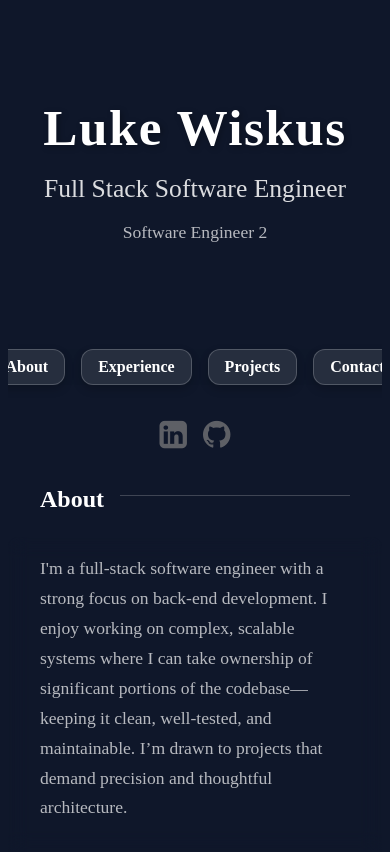
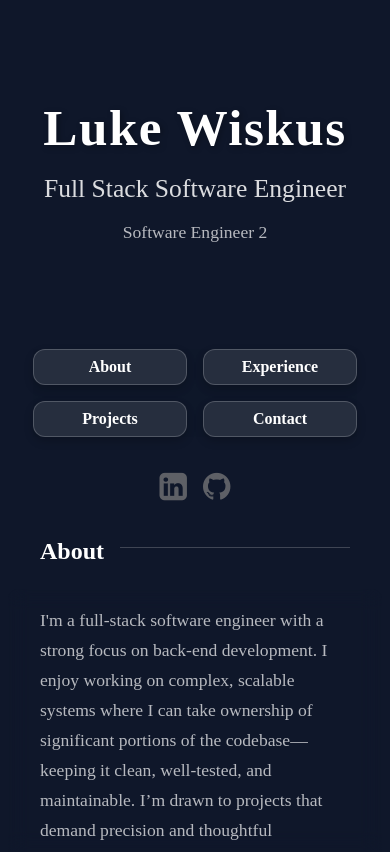
Before and after one commit to Lukewiskus/ResumeWebsite2025, a Next.js app: page / in a window 390 px wide. Built offline with nearby package versions, Linux system fonts and the light colour scheme.

Commit message:
Style Fixes

```diff
--- a/package.json
+++ b/package.json
@@ -9,6 +9,7 @@
     "lint": "next lint"
   },
   "dependencies": {
+    "@vercel/analytics": "^1.5.0",
     "lucide-react": "^0.507.0",
     "next": "15.3.1",
     "react": "^19.0.0",
--- a/src/app/components/HomePageNav/HomePageNav.tsx
+++ b/src/app/components/HomePageNav/HomePageNav.tsx
@@ -4,8 +4,8 @@ export function HomePageNav() {
     return (
       <div className="homepage-nav">
         <a href="#about" className="nav-button">About</a>
-        <a href="#projects" className="nav-button">Experience</a>
-        <a href="#contact" className="nav-button">Projects</a>
+        <a href="#experience" className="nav-button">Experience</a>
+        <a href="#projects" className="nav-button">Projects</a>
         <a href="#contact" className="nav-button">Contact</a>
       </div>
     );
--- a/src/app/components/HomePageNav/home-page-nav.scss
+++ b/src/app/components/HomePageNav/home-page-nav.scss
@@ -19,7 +19,8 @@
         transition: all 0.3s ease-in-out;
         box-shadow: 0 4px 10px rgba(0, 0, 0, 0.2);
         cursor: pointer;
-
+        min-width: 120px;
+        text-align: center;
         &:hover {
             background: rgba(255, 255, 255, 0.2);
 
@@ -31,3 +32,14 @@
         }
     }
 }
+
+
+
+@media (max-width: 768px) {
+  .homepage-nav {
+    display: grid;
+    grid-template-columns: repeat(2, 1fr);
+    gap: 1rem;
+    justify-items: center;
+  }
+}
--- a/src/app/components/Sections/AboutSection/about-section.scss
+++ b/src/app/components/Sections/AboutSection/about-section.scss
@@ -13,4 +13,5 @@
         margin-bottom: 1.5rem;
         transition: color 0.3s ease;
     }
+
 }
--- a/src/app/components/Sections/FooterSection/footer-section.scss
+++ b/src/app/components/Sections/FooterSection/footer-section.scss
@@ -15,6 +15,13 @@
       font-size: 1.5rem;
       color: #fff;
       margin-bottom: 0.5rem;
+
+    }
+
+    p {
+        margin: 0 auto;
+        text-align: center;
+        margin-bottom: 1rem;
     }
 
     .contact-button {
@@ -43,7 +50,6 @@
 
   .footer-note {
     width: 100%;
-    margin-top: 1rem;
     display: flex;
     justify-content: center;
     font-size: 0.9rem;
--- a/src/app/layout.tsx
+++ b/src/app/layout.tsx
@@ -1,5 +1,6 @@
 import type { Metadata } from "next";
 import './styles/root.scss'
+import { Analytics } from "@vercel/analytics/react"
 
 export const metadata: Metadata = {
   title: "Luke Wiskus Resume",
@@ -16,6 +17,7 @@ export default function RootLayout({
       <link rel="stylesheet" precedence="default" href="https://cdnjs.cloudflare.com/ajax/libs/font-awesome/4.7.0/css/font-awesome.min.css"></link>
       <body className='global-wrapper'>
       {children}
+      <Analytics />
       </body>
     </html>
   );
--- a/src/app/page.tsx
+++ b/src/app/page.tsx
@@ -18,22 +18,24 @@ export default function Home() {
       </div>
 
       <div className='homepage-right'>
-        <div className="section-header">
+        <div id="about" className="section-header">
           <h2>About</h2>
           <div className="section-line" />
         </div>
         <AboutSection />
-        <div className="section-header">
+        <div id="experience" className="section-header">
           <h2>Experience</h2>
           <div className="section-line" />
         </div>
         <ExperiencesSection />
-        <div className="section-header">
+        <div id="projects" className="section-header">
           <h2>Projects</h2>
           <div className="section-line" />
         </div>
         <ProjectsSection />
-        <FooterSection />
+        <div id="contact" >
+          <FooterSection />
+        </div>
         </div>
       </div>
   );
```
Also changed, not shown: 1 other file (tests, documents, lock files or other folders).
